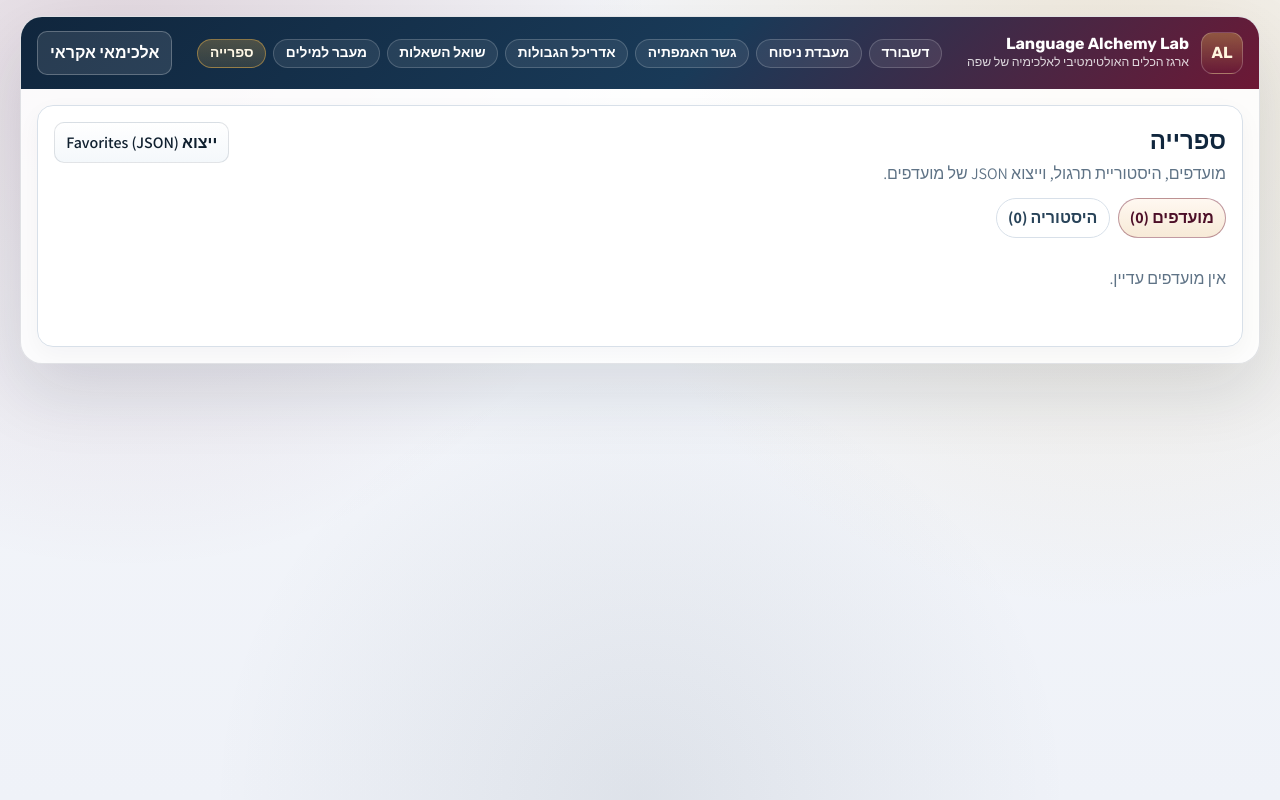
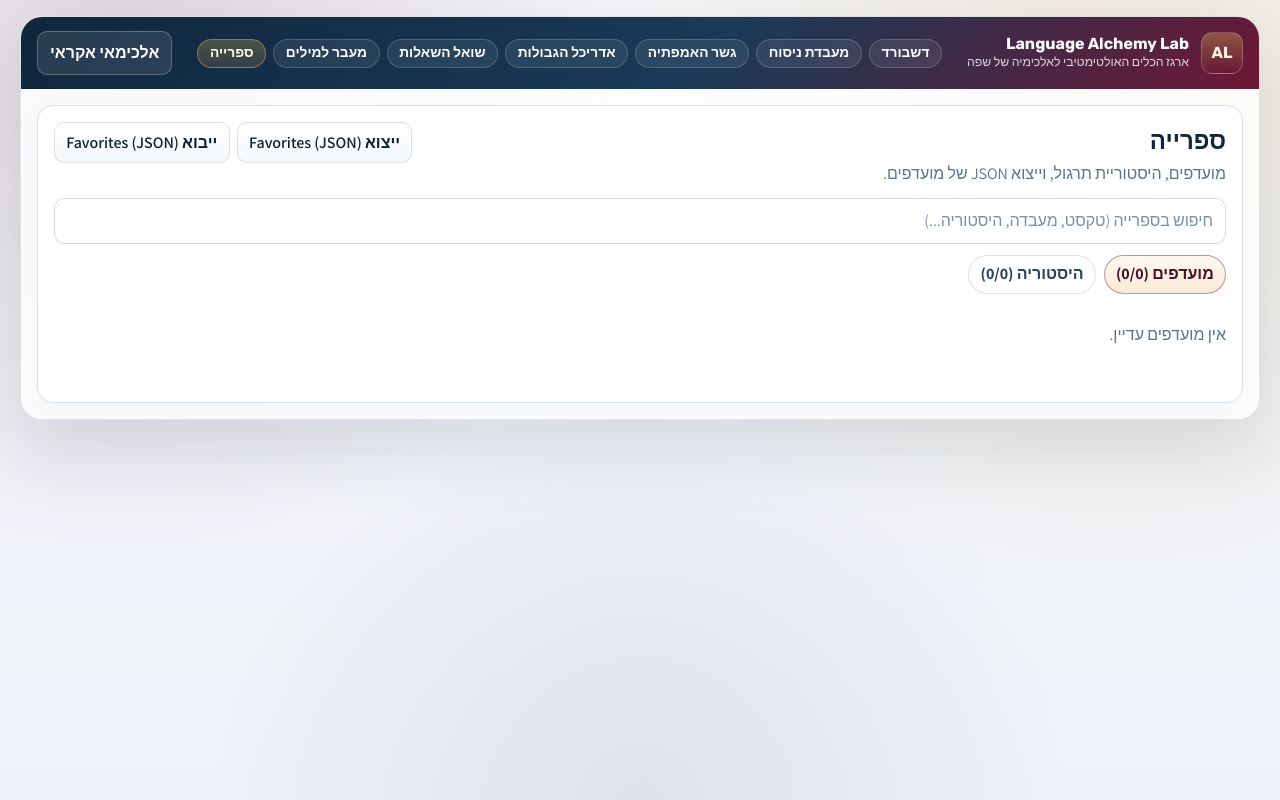
Before and after one commit to streamDragon/language-alchemy, a React (Vite) app: page /library in a window 1280 px wide. Built offline with nearby package versions, Linux system fonts and the light colour scheme.

Commit message:
Add beyond-noticing upgrades and library import

```diff
--- a/src/app/AppRouter.jsx
+++ b/src/app/AppRouter.jsx
@@ -15,7 +15,9 @@ export default function AppRouter() {
         <Route path="lab/empathy" element={<AlchemyLabPage labId="empathy" />} />
         <Route path="lab/boundaries" element={<AlchemyLabPage labId="boundaries" />} />
         <Route path="lab/clean-questions" element={<CleanQuestionsPage />} />
+        <Route path="lab/questions" element={<CleanQuestionsPage />} />
         <Route path="lab/beyond-words" element={<BeyondWordsLabPage />} />
+        <Route path="lab/beyond" element={<BeyondWordsLabPage />} />
         <Route path="library" element={<LibraryPage />} />
         <Route path="*" element={<Navigate to="/" replace />} />
       </Route>
--- a/src/components/beyond/BeyondWordsGym.jsx
+++ b/src/components/beyond/BeyondWordsGym.jsx
@@ -66,7 +66,7 @@ function BodyMap({ zones, selectedZoneIds, onToggleZone }) {
       </div>
       <svg
         className="body-map"
-        viewBox="0 0 280 420"
+        viewBox="0 0 280 460"
         aria-label="מפת גוף לבחירת אזורי תחושה"
       >
         <g className="body-map__silhouette" aria-hidden="true">
@@ -76,6 +76,8 @@ function BodyMap({ zones, selectedZoneIds, onToggleZone }) {
           <rect x="100" y="255" width="80" height="70" rx="28" />
           <rect x="86" y="315" width="36" height="76" rx="18" />
           <rect x="158" y="315" width="36" height="76" rx="18" />
+          <rect x="86" y="390" width="36" height="34" rx="12" />
+          <rect x="158" y="390" width="36" height="34" rx="12" />
           <rect x="48" y="128" width="34" height="110" rx="14" />
           <rect x="198" y="128" width="34" height="110" rx="14" />
         </g>
@@ -115,6 +117,12 @@ function BodyMap({ zones, selectedZoneIds, onToggleZone }) {
           props: { x: 42, y: 248, width: 196, height: 42 },
           labelX: 140,
           labelY: 274,
+        })}
+        {zoneShape('legs', labels.legs, {
+          type: 'rect',
+          props: { x: 76, y: 314, width: 128, height: 112 },
+          labelX: 140,
+          labelY: 374,
         })}
       </svg>
       <div className="chips-wrap">
@@ -183,14 +191,16 @@ export default function BeyondWordsGym() {
     return () => window.clearInterval(intervalId)
   }, [isTimerRunning])
 
-  const protocolCycle = Math.floor(protocolStepIndex / lab.attentionProtocolPrompts.length) + 1
+  const promptCount = lab.attentionProtocolPrompts.length
+  const totalProtocolSteps = promptCount * 3
+  const protocolCycle = Math.floor(protocolStepIndex / promptCount) + 1
   const protocolPrompt =
     lab.attentionProtocolPrompts[
-      protocolStepIndex % lab.attentionProtocolPrompts.length
+      protocolStepIndex % promptCount
     ]
-  const protocolStepsCompleted = Math.min(protocolStepIndex + 1, 9)
+  const protocolStepsCompleted = Math.min(protocolStepIndex + 1, totalProtocolSteps)
   const protocolCompletedCycles = Math.min(
-    Math.floor((protocolStepIndex + 1) / 3),
+    Math.floor((protocolStepIndex + 1) / promptCount),
     3,
   )
 
@@ -503,26 +513,45 @@ export default function BeyondWordsGym() {
               </div>
               <div className="protocol-card">
                 <div className="protocol-card__progress">
-                  מחזור {Math.min(protocolCycle, 3)} / 3 | צעד {Math.min(protocolStepIndex + 1, 9)} / 9
+                  מחזור {Math.min(protocolCycle, 3)} / 3 | צעד {Math.min(protocolStepIndex + 1, totalProtocolSteps)} / {totalProtocolSteps}
                 </div>
                 <p className="protocol-card__prompt">{protocolPrompt}</p>
                 <div className="controls-row">
                   <button
                     type="button"
-                    onClick={() => setProtocolStepIndex((prev) => Math.min(prev + 1, 8))}
+                    onClick={() =>
+                      setProtocolStepIndex((prev) =>
+                        Math.min(prev + 1, totalProtocolSteps - 1),
+                      )
+                    }
                   >
                     הבא
                   </button>
                   <button
                     type="button"
                     onClick={() =>
-                      setProtocolStepIndex((prev) => Math.min(Math.floor(prev / 3) * 3 + 3, 8))
+                      setProtocolStepIndex((prev) =>
+                        Math.min(
+                          Math.floor(prev / promptCount) * promptCount + promptCount,
+                          totalProtocolSteps - 1,
+                        ),
+                      )
                     }
                   >
                     סיים מחזור
                   </button>
                   <button type="button" onClick={() => setProtocolStepIndex(0)}>
                     התחל מחדש
+                  </button>
+                  <button
+                    type="button"
+                    onClick={() =>
+                      setStatusMessage(
+                        'בדקו שוב את האפקט של המשפט עכשיו: מה השתנה בעוצמה, באזור או באיכות התחושה?',
+                      )
+                    }
+                  >
+                    בדיקת אפקט מחדש
                   </button>
                 </div>
                 <div className="noticing-prompts">
--- a/src/labs/CleanQuestionsPage.jsx
+++ b/src/labs/CleanQuestionsPage.jsx
@@ -68,6 +68,9 @@ export default function CleanQuestionsPage() {
 
           {mode.id === 'meta-model' && (
             <div className="questioner-grid">
+              <div className="callout-line">
+                <strong>Rules Structure (Breen):</strong> UQ / MO / C&amp;E / CE
+              </div>
               <div className="chip-bank">
                 <h3>קטגוריות</h3>
                 <div className="chips-wrap">
--- a/src/labs/LibraryPage.jsx
+++ b/src/labs/LibraryPage.jsx
@@ -1,7 +1,8 @@
-import { useState } from 'react'
+import { useRef, useState } from 'react'
 import { useNavigate } from 'react-router-dom'
 import { getLabConfig } from '../data/labsConfig'
 import { useAppState } from '../state/appStateContext'
+import { parseFavoritesImportPayload } from '../utils/storage'
 
 function formatDate(value) {
   try {
@@ -19,9 +20,33 @@ export default function LibraryPage() {
     deleteHistory,
     loadFavoriteDraft,
     exportFavorites,
+    importFavoritesMerge,
   } = useAppState()
   const [activeTab, setActiveTab] = useState('favorites')
+  const [searchQuery, setSearchQuery] = useState('')
   const [statusMessage, setStatusMessage] = useState('')
+  const fileInputRef = useRef(null)
+
+  const normalizedQuery = searchQuery.trim().toLowerCase()
+
+  const filteredFavorites = state.favorites.filter((favorite) => {
+    if (!normalizedQuery) return true
+    const labTitle = (getLabConfig(favorite.labId)?.titleHe ?? favorite.labId).toLowerCase()
+    return (
+      favorite.sentenceText?.toLowerCase().includes(normalizedQuery) ||
+      labTitle.includes(normalizedQuery)
+    )
+  })
+
+  const filteredHistory = state.history.filter((entry) => {
+    if (!normalizedQuery) return true
+    const labTitle = (getLabConfig(entry.labId)?.titleHe ?? entry.labId).toLowerCase()
+    return (
+      String(entry.summaryHe ?? '').toLowerCase().includes(normalizedQuery) ||
+      String(entry.sentenceText ?? '').toLowerCase().includes(normalizedQuery) ||
+      labTitle.includes(normalizedQuery)
+    )
+  })
 
   const copyText = async (text) => {
     try {
@@ -29,6 +54,28 @@ export default function LibraryPage() {
       setStatusMessage('הטקסט הועתק ללוח.')
     } catch {
       setStatusMessage('לא הצלחתי להעתיק ללוח.')
+    }
+  }
+
+  const handleImportClick = () => {
+    fileInputRef.current?.click()
+  }
+
+  const handleImportFile = async (event) => {
+    const file = event.target.files?.[0]
+    if (!file) return
+
+    try {
+      const rawText = await file.text()
+      const payload = parseFavoritesImportPayload(rawText)
+      const summary = importFavoritesMerge(payload.favorites)
+      setStatusMessage(
+        `יבוא הושלם: ${summary.imported} נוספו, ${summary.skipped} דולגו (מתוך ${summary.total}).`,
+      )
+    } catch (error) {
+      setStatusMessage(error instanceof Error ? error.message : 'יבוא JSON נכשל.')
+    } finally {
+      event.target.value = ''
     }
   }
 
@@ -44,7 +91,28 @@ export default function LibraryPage() {
             <button type="button" onClick={exportFavorites}>
               ייצוא Favorites (JSON)
             </button>
+            <button type="button" onClick={handleImportClick}>
+              ייבוא Favorites (JSON)
+            </button>
+            <input
+              ref={fileInputRef}
+              type="file"
+              accept="application/json,.json"
+              className="visually-hidden"
+              onChange={handleImportFile}
+            />
           </div>
+        </div>
+
+        <div className="library-toolbar">
+          <input
+            type="search"
+            className="search-input"
+            value={searchQuery}
+            onChange={(event) => setSearchQuery(event.target.value)}
+            placeholder="חיפוש בספרייה (טקסט, מעבדה, היסטוריה...)"
+            aria-label="חיפוש בספרייה"
+          />
         </div>
 
         <div className="template-switcher" role="tablist" aria-label="ספרייה">
@@ -55,7 +123,7 @@ export default function LibraryPage() {
             aria-selected={activeTab === 'favorites'}
             onClick={() => setActiveTab('favorites')}
           >
-            מועדפים ({state.favorites.length})
+            מועדפים ({filteredFavorites.length}/{state.favorites.length})
           </button>
           <button
             type="button"
@@ -64,14 +132,14 @@ export default function LibraryPage() {
             aria-selected={activeTab === 'history'}
             onClick={() => setActiveTab('history')}
           >
-            היסטוריה ({state.history.length})
+            היסטוריה ({filteredHistory.length}/{state.history.length})
           </button>
         </div>
 
         {activeTab === 'favorites' && (
           <div className="stack-list">
-            {state.favorites.length ? (
-              state.favorites.map((favorite) => {
+            {filteredFavorites.length ? (
+              filteredFavorites.map((favorite) => {
                 const lab = getLabConfig(favorite.labId)
                 return (
                   <article key={favorite.id} className="stack-list__item">
@@ -101,15 +169,17 @@ export default function LibraryPage() {
                 )
               })
             ) : (
-              <p className="muted-text">אין מועדפים עדיין.</p>
+              <p className="muted-text">
+                {state.favorites.length ? 'לא נמצאו תוצאות לחיפוש.' : 'אין מועדפים עדיין.'}
+              </p>
             )}
           </div>
         )}
 
         {activeTab === 'history' && (
           <div className="stack-list">
-            {state.history.length ? (
-              state.history.map((entry) => (
+            {filteredHistory.length ? (
+              filteredHistory.map((entry) => (
                 <article key={entry.id} className="stack-list__item">
                   <div className="stack-list__item-head">
                     <strong>{getLabConfig(entry.labId)?.titleHe ?? entry.labId}</strong>
@@ -130,7 +200,11 @@ export default function LibraryPage() {
                 </article>
               ))
             ) : (
-              <p className="muted-text">אין היסטוריה עדיין. תרגול "מעבר למילים" נשמר אוטומטית.</p>
+              <p className="muted-text">
+                {state.history.length
+                  ? 'לא נמצאו תוצאות לחיפוש.'
+                  : 'אין היסטוריה עדיין. תרגול "מעבר למילים" נשמר אוטומטית.'}
+              </p>
             )}
           </div>
         )}
--- a/src/state/AppStateProvider.jsx
+++ b/src/state/AppStateProvider.jsx
@@ -62,6 +62,36 @@ function reducer(state, action) {
         ...state,
         favorites: state.favorites.filter((item) => item.id !== action.id),
       }
+    case 'IMPORT_FAVORITES_MERGE': {
+      const current = state.favorites
+      const byId = new Set(current.map((item) => item.id))
+      const bySignature = new Set(
+        current.map((item) => `${item.labId}::${item.sentenceText}::${item.createdAt}`),
+      )
+
+      const accepted = []
+      let skipped = 0
+
+      for (const item of action.items) {
+        const signature = `${item.labId}::${item.sentenceText}::${item.createdAt}`
+        if (byId.has(item.id) || bySignature.has(signature)) {
+          skipped += 1
+          continue
+        }
+        byId.add(item.id)
+        bySignature.add(signature)
+        accepted.push(item)
+      }
+
+      return {
+        ...state,
+        favorites: sortByDateDesc([...accepted, ...current]),
+        lastImportSummary: {
+          imported: accepted.length,
+          skipped,
+        },
+      }
+    }
     case 'UPSERT_HISTORY': {
       const exists = state.history.some((item) => item.id === action.entry.id)
       const next = exists
@@ -167,6 +197,44 @@ export function AppStateProvider({ children }) {
         const date = new Date().toISOString().slice(0, 10)
         downloadJson(`language-alchemy-favorites-${date}.json`, payload)
       },
+      importFavoritesMerge(items) {
+        const normalized = (items ?? [])
+          .filter((item) => item && typeof item === 'object' && item.sentenceText && item.labId)
+          .map((item) => ({
+            id: item.id ?? makeId('fav'),
+            labId: item.labId,
+            sentenceText: String(item.sentenceText),
+            createdAt: item.createdAt ?? new Date().toISOString(),
+            titleHe: item.titleHe ?? getLabConfig(item.labId)?.titleHe ?? item.labId,
+            tags: Array.isArray(item.tags) ? item.tags : [],
+            draftSnapshot:
+              item.draftSnapshot && typeof item.draftSnapshot === 'object'
+                ? item.draftSnapshot
+                : undefined,
+          }))
+
+        dispatch({ type: 'IMPORT_FAVORITES_MERGE', items: normalized })
+
+        const currentById = new Set(state.favorites.map((item) => item.id))
+        const currentBySignature = new Set(
+          state.favorites.map(
+            (item) => `${item.labId}::${item.sentenceText}::${item.createdAt}`,
+          ),
+        )
+        let imported = 0
+        let skipped = 0
+        for (const item of normalized) {
+          const signature = `${item.labId}::${item.sentenceText}::${item.createdAt}`
+          if (currentById.has(item.id) || currentBySignature.has(signature)) {
+            skipped += 1
+          } else {
+            imported += 1
+            currentById.add(item.id)
+            currentBySignature.add(signature)
+          }
+        }
+        return { imported, skipped, total: normalized.length }
+      },
       runRandomAlchemist() {
         const candidates = visibleLabs.filter(
           (lab) => lab.kind === 'alchemy' && lab.id !== 'beyond-practice',
--- a/src/styles/app.css
+++ b/src/styles/app.css
@@ -521,6 +521,35 @@ button:hover {
   color: var(--alchemy-muted);
 }
 
+.library-toolbar {
+  margin-bottom: 0.7rem;
+}
+
+.search-input {
+  width: 100%;
+  border-radius: 10px;
+  border: 1px solid #cfdae7;
+  background: #fff;
+  color: #183244;
+  padding: 0.6rem 0.75rem;
+}
+
+.search-input::placeholder {
+  color: #7a90a1;
+}
+
+.visually-hidden {
+  position: absolute;
+  width: 1px;
+  height: 1px;
+  padding: 0;
+  margin: -1px;
+  overflow: hidden;
+  clip: rect(0, 0, 0, 0);
+  white-space: nowrap;
+  border: 0;
+}
+
 .questioner-grid {
   display: grid;
   gap: 0.85rem;
--- a/src/utils/storage.js
+++ b/src/utils/storage.js
@@ -59,6 +59,28 @@ export function buildFavoritesExportPayload(favorites) {
   }
 }
 
+export function parseFavoritesImportPayload(rawText) {
+  const parsed = safeParse(rawText, null)
+  if (!parsed || typeof parsed !== 'object') {
+    throw new Error('קובץ JSON לא תקין.')
+  }
+
+  const favorites = Array.isArray(parsed.favorites)
+    ? parsed.favorites
+    : Array.isArray(parsed)
+      ? parsed
+      : null
+
+  if (!favorites) {
+    throw new Error('לא נמצאה רשימת favorites בקובץ.')
+  }
+
+  return {
+    schemaVersion: parsed.schemaVersion ?? null,
+    favorites,
+  }
+}
+
 export function downloadJson(filename, data) {
   const blob = new Blob([JSON.stringify(data, null, 2)], {
     type: 'application/json',
```
Also changed, not shown: src/data/labsConfig.js (+7 -0 lines).
